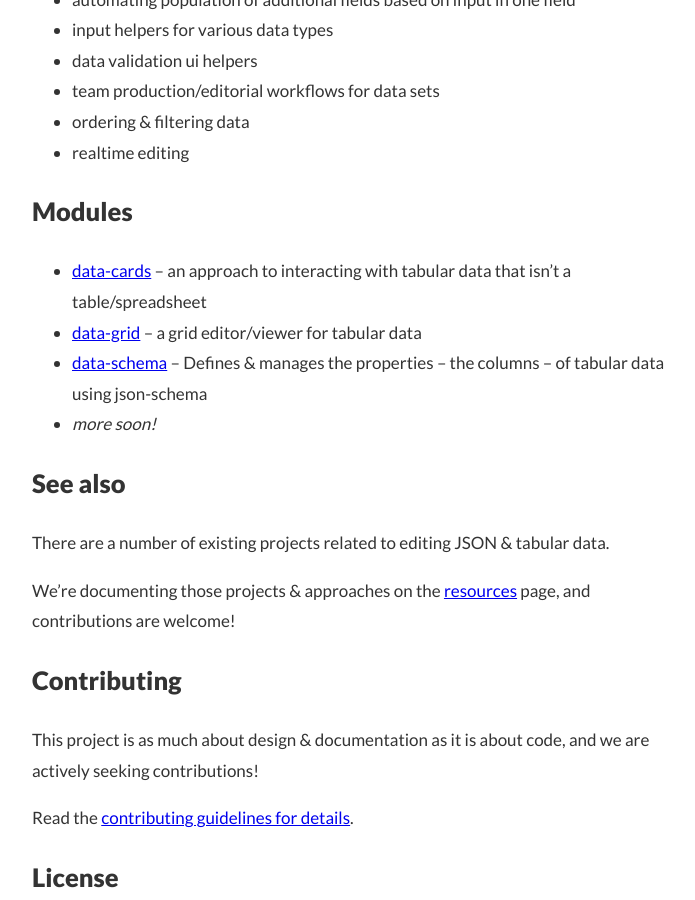
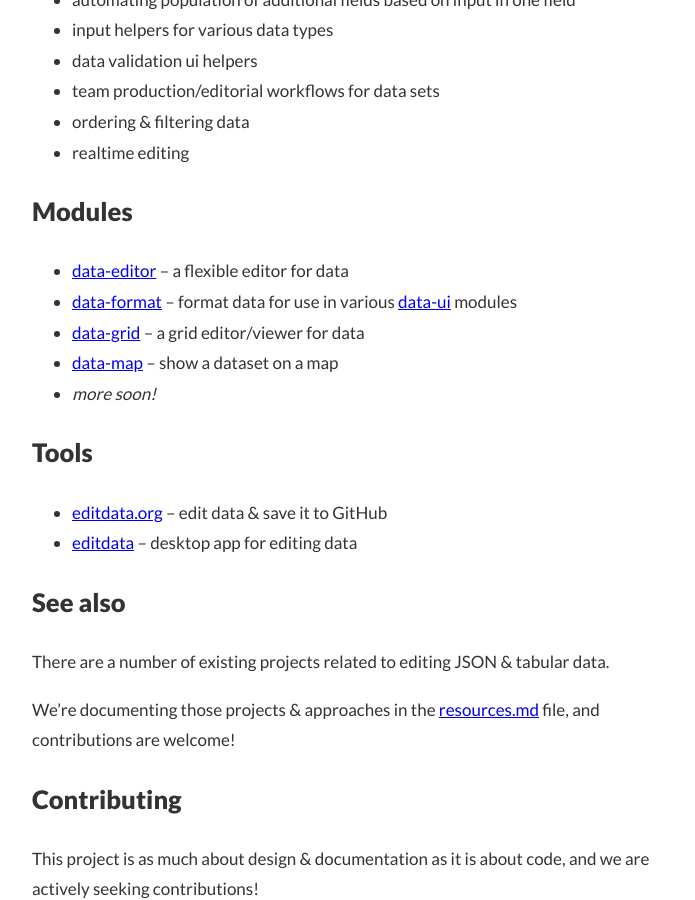
Before and after one commit to editdata/awesome-data-ui, a Jekyll site: the page built from index.md, in a window 1280 px wide and 900 px high, scrolled down 1140 px. Shown: the whole window, without its empty margins (278-973 px from the left). Built offline with Jekyll 4.4.1, drawn with Linux system fonts in a browser that asks for light colours; nearby versions of some CDN libraries; Markdown is read by kramdown in place of the engine named in the settings; some of the changed text lies outside the part shown.

Commit message:
Update index.md

```diff
--- a/index.md
+++ b/index.md
@@ -6,8 +6,8 @@ layout: default
 
 - **[data-ui on Github](http://github.com/sethvincent/data-ui)**
 - **[Discussions, tasks, and issue reporting](http://github.com/sethvincent/data-ui/issues)**
-- **[Contributing guidelines]({{ site.baseurl }}/contributing)**
-- **[Resources]({{ site.baseurl }}/resources)**
+- **[Contributing guidelines](CONTRIBUTING.md)**
+- **[Resources](resources.md)**
 
 ## The goal
 
@@ -18,7 +18,7 @@ Create a set of open source js, css, & html packages that provide accessible, ea
 - Document current approaches to providing interfaces for editing loosely-structured data
 - Mockup, prototype, & user test a wide range of approaches to editing, validating, & organizing data through a user interface
 - Build npm packages for the approaches that best address problems
-- Use the npm packages to build editors for projects like [dat](http://github.com/maxogden/dat) & [flatsheet](http://github.com/flatsheet), content management systems, etc.
+- Use the npm packages to build editors for projects like [dat](http://github.com/maxogden/dat) & [editdata.org](http://editdata.org), content management systems, etc.
 
 ## Focus areas include:
 
@@ -38,24 +38,28 @@ Create a set of open source js, css, & html packages that provide accessible, ea
 - realtime editing
 
 ## Modules
+- [data-editor](http://github.com/editdata/data-editor) – a flexible editor for data
+- [data-format](http://github.com/editdata/data-format) – format data for use in various [data-ui](https://github.com/editdata/data-ui) modules
+- [data-grid](http://github.com/editdata/data-grid) – a grid editor/viewer for data
+- [data-map](http://github.com/editdata/data-map) – show a dataset on a map
+- _more soon!_
 
-- [data-cards](http://github.com/sethvincent/data-cards) – an approach to interacting with tabular data that isn't a table/spreadsheet
-- [data-grid](http://github.com/sethvincent/data-grid) – a grid editor/viewer for tabular data
-- [data-schema](http://github.com/sethvincent/data-schema) – Defines & manages the properties – the columns – of tabular data using json-schema
-- _more soon!_
+## Tools
+- [editdata.org](http://editdata.org) – edit data & save it to GitHub
+- [editdata](https://github.com/editdata/editdata) – desktop app for editing data
 
 ## See also
 
 There are a number of existing projects related to editing JSON & tabular data.
 
-We're documenting those projects & approaches on the [resources]({{ site.baseurl }}/resources) page, and contributions are welcome!
+We're documenting those projects & approaches in the [resources.md](resources.md) file, and contributions are welcome!
 
 ## Contributing
 
 This project is as much about design & documentation as it is about code, and we are actively seeking contributions!
 
-Read the [contributing guidelines for details]({{ site.baseurl }}/contributing).
+Read the [contributing guidelines for details](CONTRIBUTING.md).
 
 ## License
 
-Code is licensed as [MIT](https://github.com/sethvincent/data-ui/blob/gh-pages/LICENSE.md), content is licensed as [CC BY-SA 4.0](https://creativecommons.org/licenses/by-sa/4.0/).
+Code is licensed as [MIT](LICENSE.md), content is licensed as [CC BY-SA 4.0](https://creativecommons.org/licenses/by-sa/4.0/).
```
